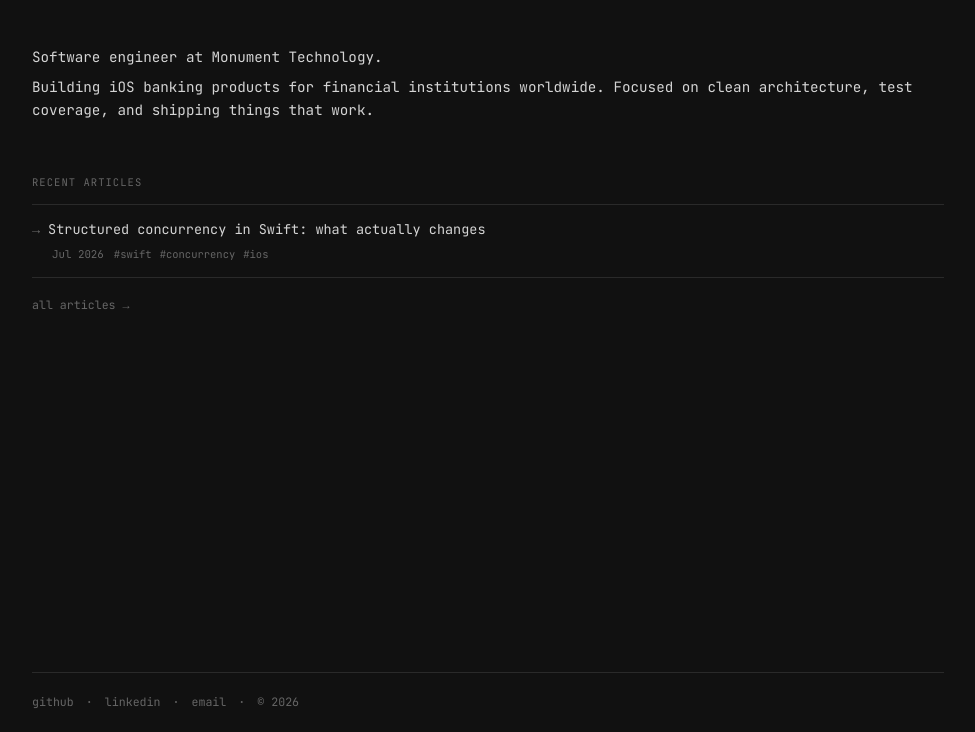
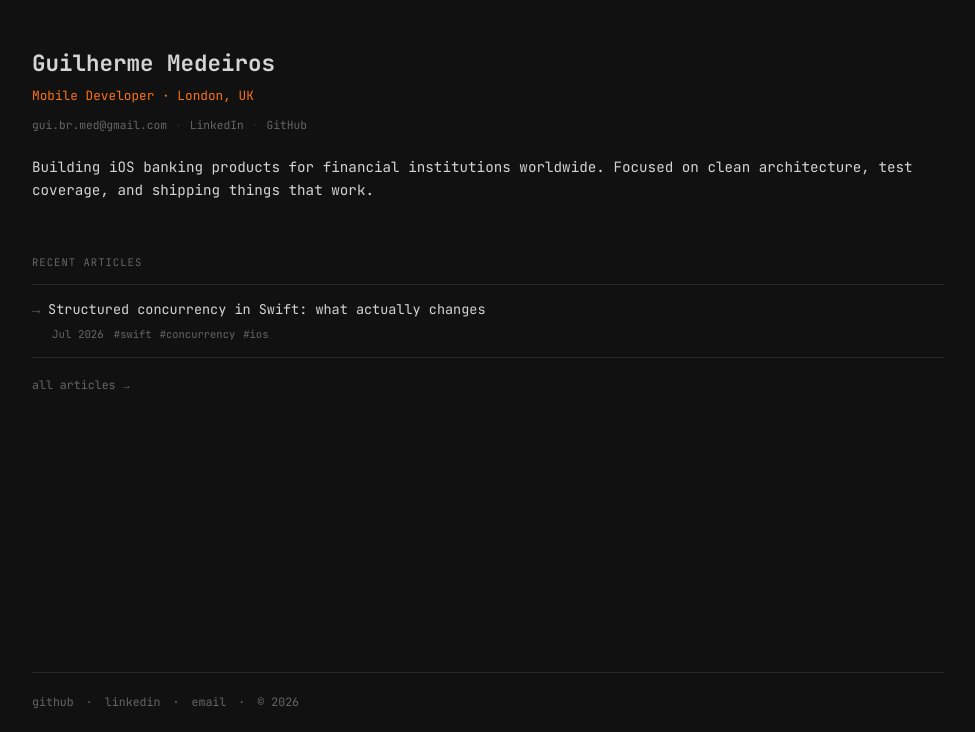
Before and after one commit to guibrasil/guibrasilmed.com, an Astro site: page / in a window 1280 px wide. Shown: the part 68-800 px from the top of the page, without its empty margins (152-1127 px from the left). Built offline with nearby package versions, Linux system fonts and the light colour scheme; Astro itself is replaced by a stand-in of ours.

Commit message:
Rename /hire to /recruiters and update home page header
- Rename hire.astro to recruiters.astro, update nav link
- Add name, role, and contact header block to home page intro

Co-Authored-By: Claude Sonnet 4.6 <noreply@anthropic.com>

```diff
--- a/src/components/Header.astro
+++ b/src/components/Header.astro
@@ -4,7 +4,7 @@ const nav = [
   { href: '/apps', label: '/apps' },
   { href: '/work', label: '/work' },
   { href: '/about', label: '/about' },
-  { href: '/hire', label: '/hire' },
+  { href: '/recruiters', label: '/recruiters' },
 ];
 
 const currentPath = Astro.url.pathname;
--- a/src/pages/index.astro
+++ b/src/pages/index.astro
@@ -10,8 +10,16 @@ const recentArticles = allArticles
 
 <BaseLayout title="Gui Medeiros">
   <section class="intro">
-    <p>Software engineer at <a href="https://monumenttechnology.com" target="_blank" rel="noopener">Monument Technology</a>.</p>
-    <p>Building iOS banking products for financial institutions worldwide. Focused on clean architecture, test coverage, and shipping things that work.</p>
+    <h1 class="intro-name">Guilherme Medeiros</h1>
+    <p class="intro-role">Mobile Developer · London, UK</p>
+    <p class="intro-contact">
+      <a href="mailto:gui.br.med@gmail.com">gui.br.med@gmail.com</a>
+      <span class="intro-sep">·</span>
+      <a href="https://linkedin.com/in/guibrasilmed" target="_blank" rel="noopener">LinkedIn</a>
+      <span class="intro-sep">·</span>
+      <a href="https://github.com/guibrasil" target="_blank" rel="noopener">GitHub</a>
+    </p>
+    <p class="intro-desc">Building iOS banking products for financial institutions worldwide. Focused on clean architecture, test coverage, and shipping things that work.</p>
   </section>
 
   {recentArticles.length > 0 && (
@@ -41,3 +49,51 @@ const recentArticles = allArticles
     </section>
   )}
 </BaseLayout>
+
+<style>
+  .intro-name {
+    font-size: 1.5rem;
+    font-weight: 700;
+    color: var(--text);
+    margin: 0 0 4px;
+    font-family: var(--font-mono);
+  }
+
+  .intro-role {
+    font-family: var(--font-mono);
+    font-size: 0.85rem;
+    color: var(--accent);
+    margin: 0 0 10px;
+  }
+
+  .intro-contact {
+    font-family: var(--font-mono);
+    font-size: 0.75rem;
+    color: var(--muted);
+    margin: 0 0 20px;
+    display: flex;
+    flex-wrap: wrap;
+    align-items: center;
+    gap: 4px 0;
+  }
+
+  .intro-contact a {
+    color: var(--muted);
+  }
+
+  .intro-contact a:hover {
+    color: var(--accent);
+  }
+
+  .intro-sep {
+    margin: 0 8px;
+    color: var(--border);
+  }
+
+  .intro-desc {
+    font-size: 0.95rem;
+    line-height: 1.65;
+    margin: 0;
+    color: var(--text);
+  }
+</style>
```
Also changed, not shown: src/pages/recruiters.astro (renamed from src/pages/hire.astro).
